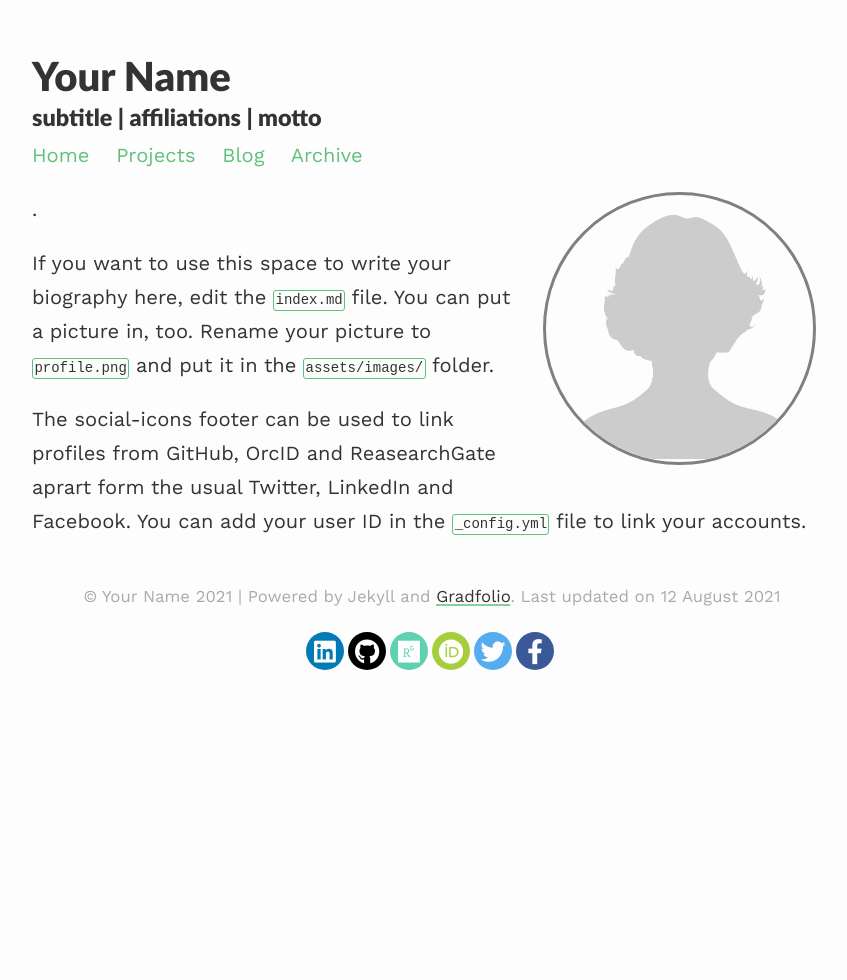
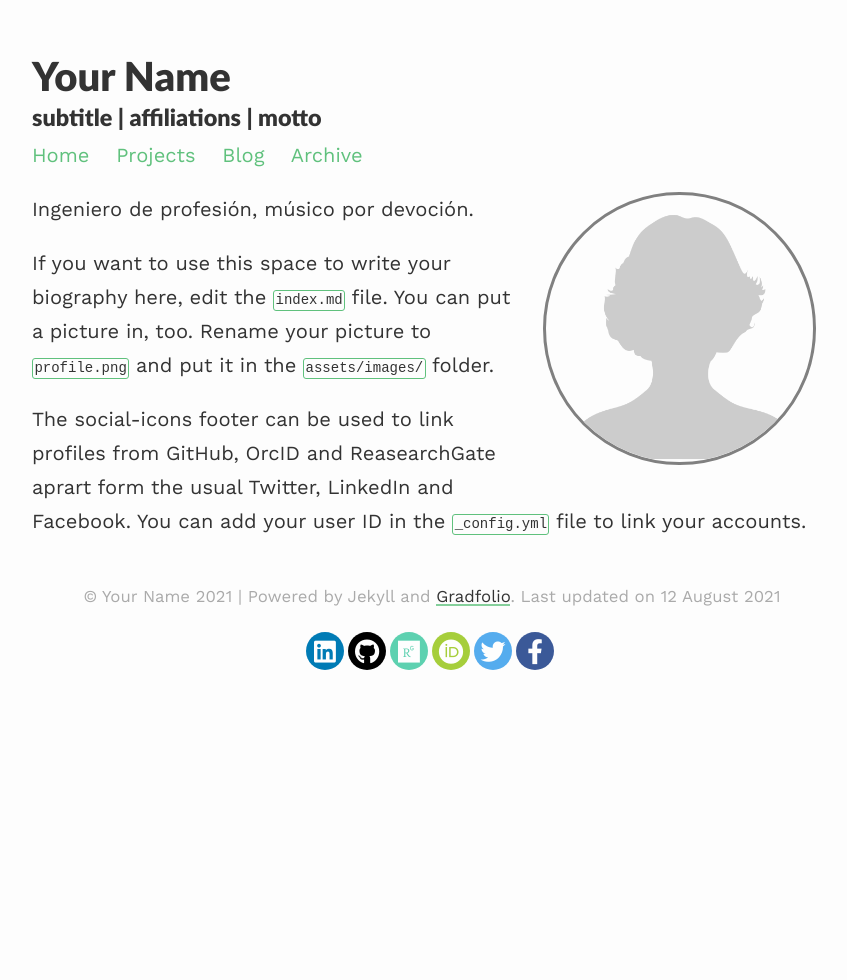
Before and after one commit to stackbit-projects/israbasurto-0da8b, a Jekyll site: the page built from index.md, in a window 1280 px wide. Shown: the whole page, without its empty margins (208-1055 px from the left). Built offline with Jekyll 4.4.1, drawn with Linux system fonts in a browser that asks for light colours; nearby versions of some CDN libraries.

Commit message:
index.md: changed

```diff
--- a/index.md
+++ b/index.md
@@ -6,7 +6,7 @@ profile:
 published: true
 ---
 
-.
+Ingeniero de profesión, músico por devoción.
 
 If you want to use this space to write your biography here, edit the `index.md` file. You can put a picture in, too. Rename your picture to `profile.png` and put it in the `assets/images/` folder.
 
```
